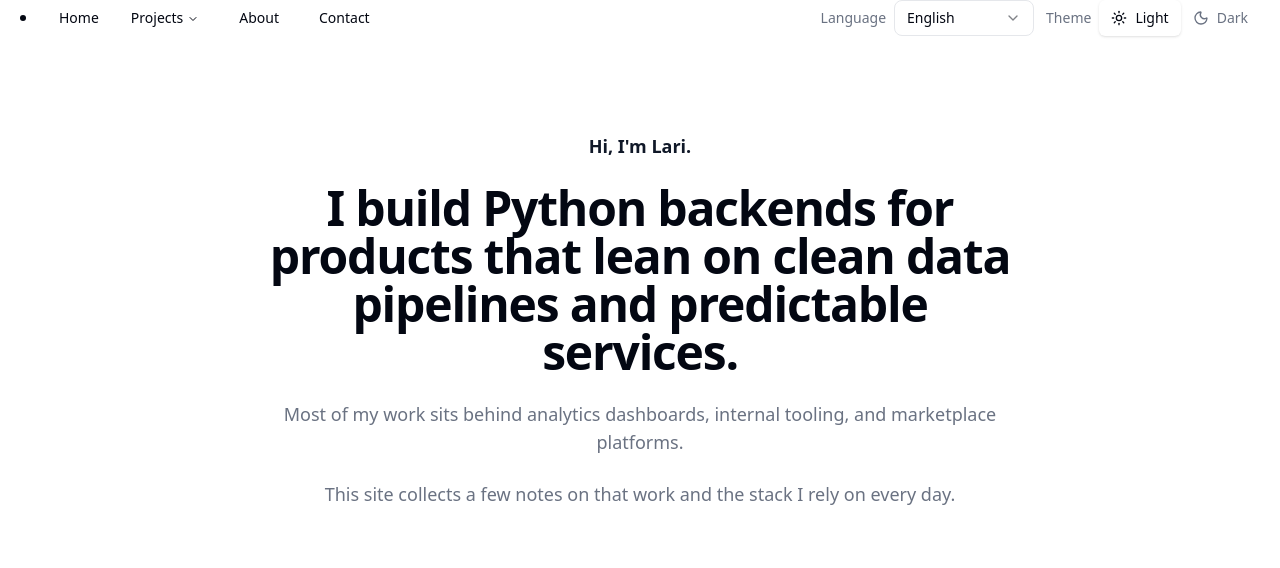
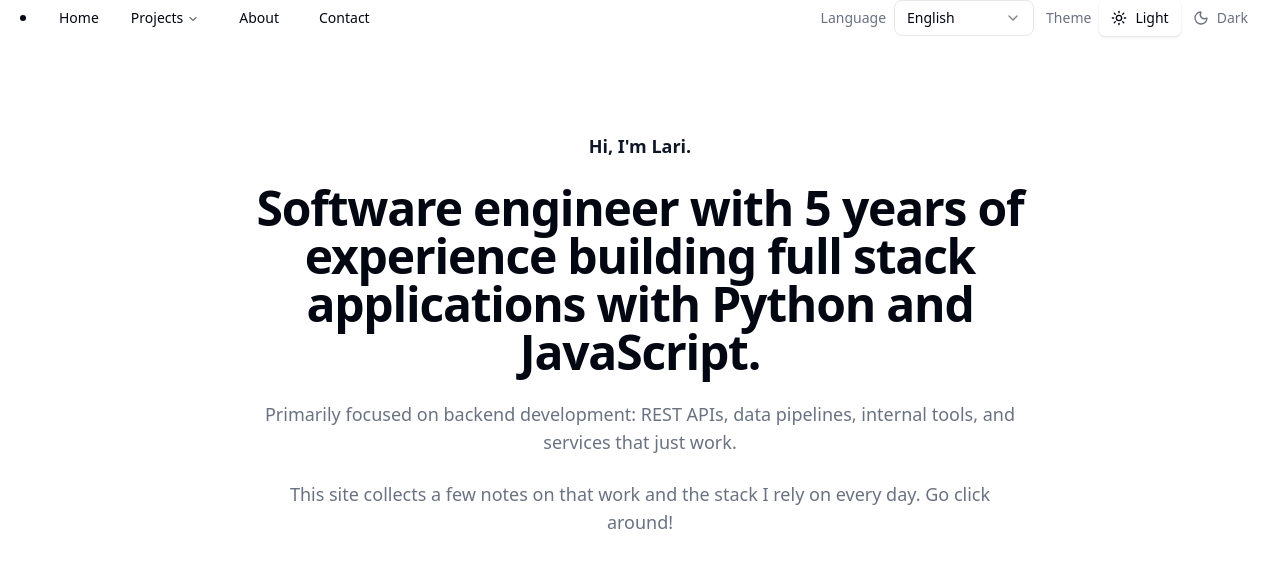
Before and after one commit to laricko/portfolio-site, a Next.js app: page / in a window 1280 px wide. Shown: the top 568 px of the page. Built offline with nearby package versions, Linux system fonts and the light colour scheme.

Commit message:
fix errors

```diff
--- a/app/projects/[slug]/page.tsx
+++ b/app/projects/[slug]/page.tsx
@@ -10,8 +10,9 @@ type ProjectPageProps = {
   params: { slug: string }
 }
 
-export default function ProjectPage({ params }: ProjectPageProps) {
-  const project = rawProjects.find((item) => item.slug === params.slug)
+export default async function ProjectPage({ params }: ProjectPageProps) {
+  const { slug } = await params
+  const project = rawProjects.find((item) => item.slug === slug)
 
   if (!project) {
     notFound()
--- a/lib/translations/copy.ts
+++ b/lib/translations/copy.ts
@@ -18,11 +18,11 @@ export const copy: Record<Language, Copy> = {
     home: {
       greeting: "Hi, I'm Lari.",
       introduction:
-        "I build Python backends for products that lean on clean data pipelines and predictable services.",
+        "Software engineer with 5 years of experience building full stack applications with Python and JavaScript.",
       highlight:
-        "Most of my work sits behind analytics dashboards, internal tooling, and marketplace platforms.",
+        "Primarily focused on backend development: REST APIs, data pipelines, internal tools, and services that just work.",
       secondary:
-        "This site collects a few notes on that work and the stack I rely on every day.",
+        "This site collects a few notes on that work and the stack I rely on every day. Go click around!",
     },
     about: {
       title: "About me",
@@ -179,11 +179,11 @@ export const copy: Record<Language, Copy> = {
     home: {
       greeting: "Привет, я Лари.",
       introduction:
-        "Занимаюсь бэкендом на Python: выстраиваю сервисы для аналитики, внутреннего софта и маркетплейсов.",
+        "Software engineer с 5-летним опытом разработки full stack приложений на Python и JavaScript.",
       highlight:
-        "Чаще всего мои задачи — это аккуратные пайплайны данных, очереди и сервисы, которые должны работать без сюрпризов.",
+        "В основном занимаюсь backend частью: REST API, дата-пайплайны, внутренние сервисы и инструменты, которые просто работают.",
       secondary:
-        "Здесь я собрал несколько примеров таких проектов и инструменты, на которые опираюсь.",
+        "Здесь я собрал несколько примеров таких проектов и инструменты, на которые опираюсь. Осмотритесь!",
     },
     about: {
       title: "Обо мне",
--- a/lib/translations/projects.ts
+++ b/lib/translations/projects.ts
@@ -5,11 +5,11 @@ export const projects: ProjectData[] = [
     slug: "microplatforma",
     title: {
       en: "Microplatforma",
-      ru: "Микроплатформа",
+      ru: "Microplatforma",
     },
     summary: {
-      en: "Internal developer platform that keeps analytics services catalogued and healthy.",
-      ru: "Внутренняя платформа, которая ведёт каталог аналитических сервисов и следит за их состоянием.",
+      en: "Internal developer platform for developer teams that keeps their services catalogued and managed.",
+      ru: "Внутренняя платформа для разработчиков, которая ведёт каталог сервисов и следит за их состоянием.",
     },
     overview: {
       en: "I helped build an internal hub that maps every analytics microservice, tracks their health, and keeps scorecards up to date.",
```
